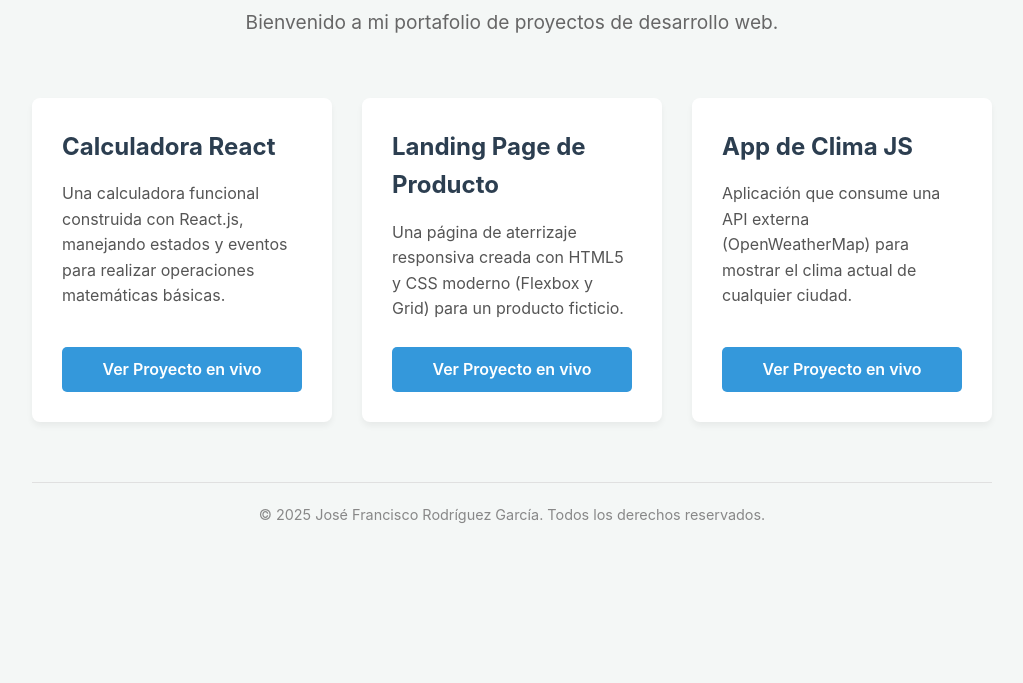
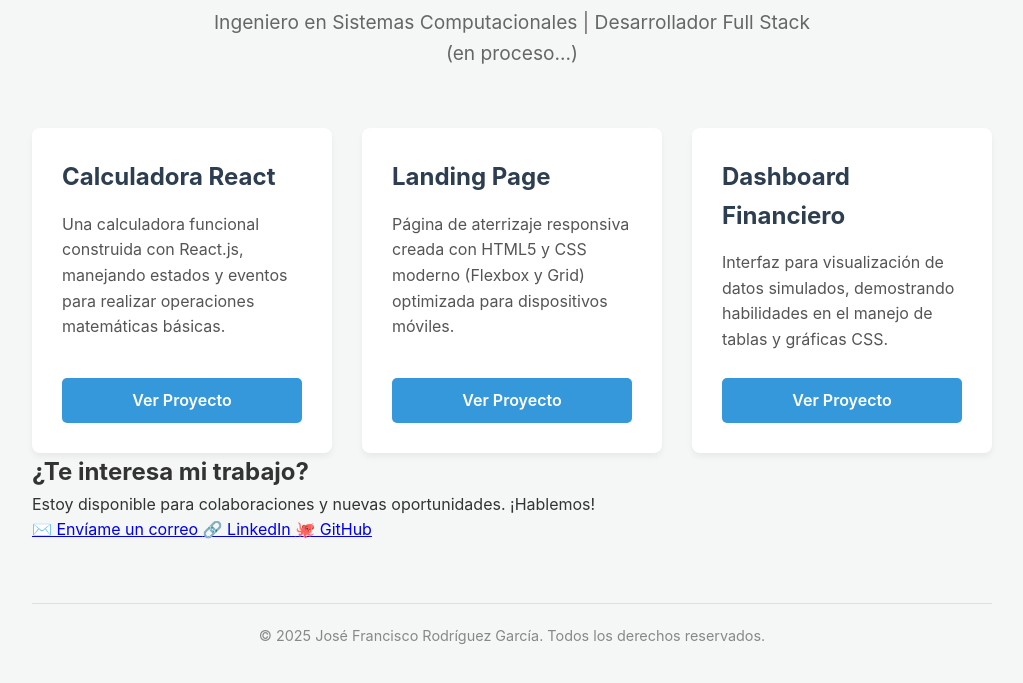
Before and after one commit to JFRG28/JFRG28.github.io, a plain HTML site: page index.html in a window 1280 px wide. Shown: the part 127-810 px from the top of the page, without its empty margins (128-1151 px from the left). Drawn offline with Linux system fonts and the light colour scheme; files that its build step writes are made by us from their sources.

Commit message:
Revise project details and contact section in index.html
Updated project descriptions and links in the portfolio.

```diff
--- a/index.html
+++ b/index.html
@@ -5,14 +5,14 @@
     <meta name="viewport" content="width=device-width, initial-scale=1.0">
     <meta name="description" content="Portafolio de proyectos de desarrollo web.">
     <title>Mi Portafolio Profesional</title>
-    <link rel="stylesheet" href="css/style.css">
+    <link rel="stylesheet" href="style.css">
 </head>
 <body>
 
     <div class="container">
         <header>
             <h1>Hola, soy José Francisco Rodríguez García</h1>
-            <p>Bienvenido a mi portafolio de proyectos de desarrollo web.</p>
+            <p>Ingeniero en Sistemas Computacionales | Desarrollador Full Stack (en proceso...)</p>
         </header>
 
         <main>
@@ -23,26 +23,45 @@
                         <h2>Calculadora React</h2>
                         <p>Una calculadora funcional construida con React.js, manejando estados y eventos para realizar operaciones matemáticas básicas.</p>
                     </div>
-                    <a href="https://tu-calculadora-app.netlify.app" target="_blank" class="btn-link">Ver Proyecto en vivo</a>
+                    <a href="https://tu-calculadora.netlify.app" target="_blank" class="btn-link">Ver Proyecto</a>
                 </article>
 
                 <article class="project-card">
                     <div>
-                        <h2>Landing Page de Producto</h2>
-                        <p>Una página de aterrizaje responsiva creada con HTML5 y CSS moderno (Flexbox y Grid) para un producto ficticio.</p>
+                        <h2>Landing Page</h2>
+                        <p>Página de aterrizaje responsiva creada con HTML5 y CSS moderno (Flexbox y Grid) optimizada para dispositivos móviles.</p>
                     </div>
-                    <a href="https://tu-landing-page.netlify.app" target="_blank" class="btn-link">Ver Proyecto en vivo</a>
+                    <a href="https://tu-landing.netlify.app" target="_blank" class="btn-link">Ver Proyecto</a>
                 </article>
 
                 <article class="project-card">
                     <div>
-                        <h2>App de Clima JS</h2>
-                        <p>Aplicación que consume una API externa (OpenWeatherMap) para mostrar el clima actual de cualquier ciudad.</p>
+                        <h2>Dashboard Financiero</h2>
+                        <p>Interfaz para visualización de datos simulados, demostrando habilidades en el manejo de tablas y gráficas CSS.</p>
                     </div>
-                    <a href="https://google.com" target="_blank" class="btn-link">Ver Proyecto en vivo</a>
+                    <a href="#" target="_blank" class="btn-link">Ver Proyecto</a>
                 </article>
 
+            </div>
+
+            <section class="contact-section">
+                <h2>¿Te interesa mi trabajo?</h2>
+                <p>Estoy disponible para colaboraciones y nuevas oportunidades. ¡Hablemos!</p>
+
+                <div class="contact-links">
+                    <a href="mailto:fgrodriguez.28@gmail.com" class="btn-contact">
+                        ✉️ Envíame un correo
+                    </a>
+
+                    <a href="www.linkedin.com/in/josé-francisco-rodríguez-garcía-a82149375" target="_blank" class="btn-contact btn-outline">
+                        🔗 LinkedIn
+                    </a>
+
+                    <a href="https://github.com/JFRG28" target="_blank" class="btn-contact btn-outline">
+                        🐙 GitHub
+                    </a>
                 </div>
+            </section>
         </main>
 
         <footer>
```
